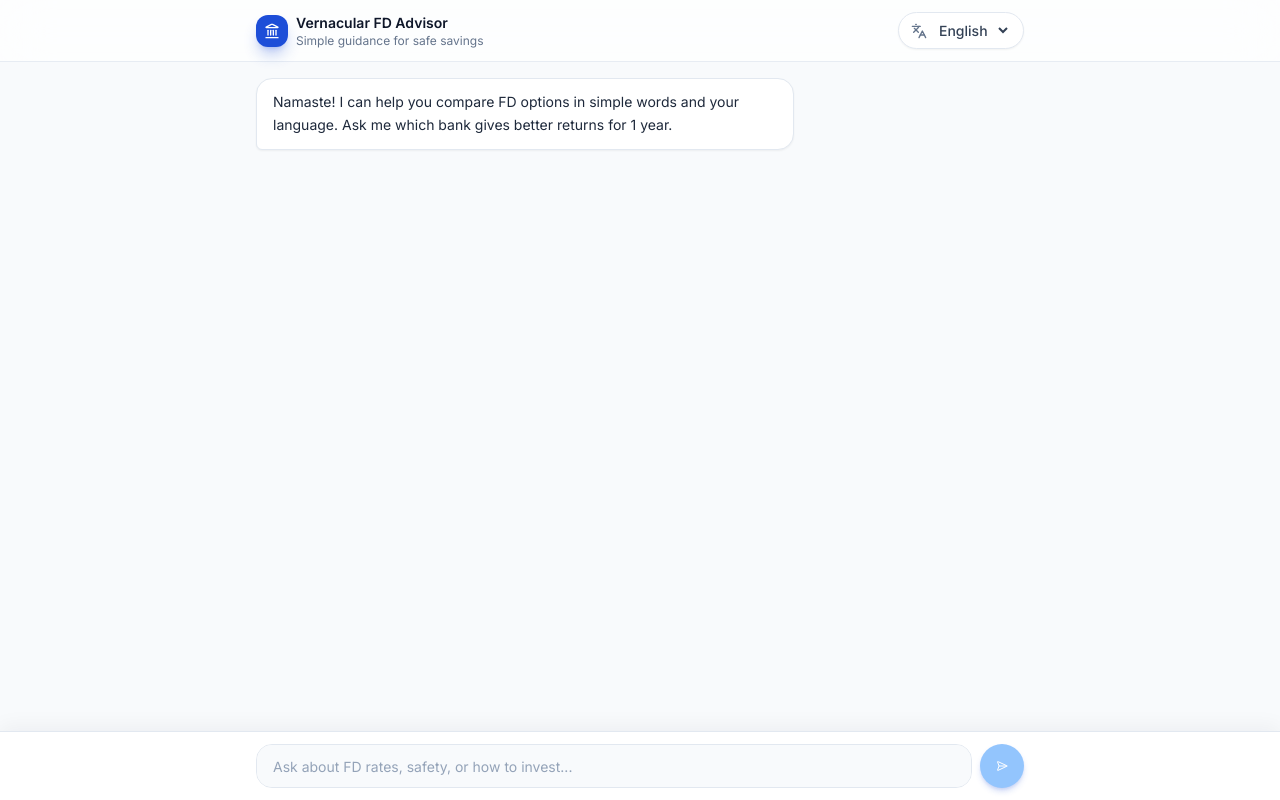
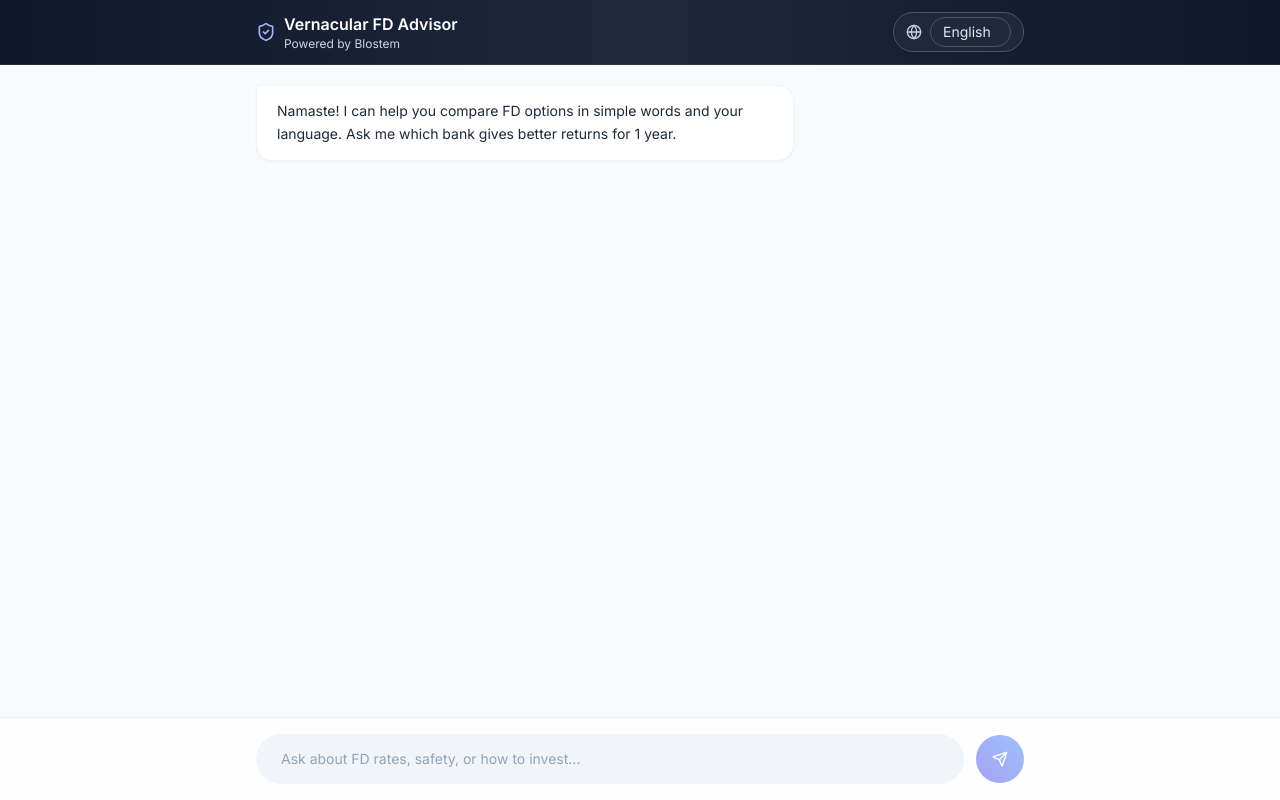
Before and after one commit to aditya-2441/FD, a Next.js app: page / in a window 1280 px wide. Built offline with nearby package versions, Linux system fonts and the light colour scheme.

Commit message:
Updated UI

```diff
--- a/src/components/chat/ChatHeader.tsx
+++ b/src/components/chat/ChatHeader.tsx
@@ -1,4 +1,4 @@
-import { Landmark, Languages } from "lucide-react";
+import { Globe, ShieldCheck } from "lucide-react";
 import type { LanguageOption, SupportedLanguage } from "@/types/chat";
 
 interface ChatHeaderProps {
@@ -9,31 +9,31 @@ interface ChatHeaderProps {
 
 export function ChatHeader({ language, onLanguageChange, languageOptions }: ChatHeaderProps) {
   return (
-    <header className="sticky top-0 z-20 border-b border-slate-200/80 bg-white/70 px-4 py-3 backdrop-blur-xl">
+    <header className="sticky top-0 z-20 border-b border-slate-700/50 bg-gradient-to-r from-slate-900 via-slate-800 to-slate-900 px-4 py-3 text-white">
       <div className="mx-auto flex w-full max-w-3xl items-center justify-between gap-3">
         <div className="flex items-center gap-2">
-          <div className="rounded-xl bg-blue-700 p-2 text-white shadow-lg shadow-blue-700/30">
-            <Landmark className="size-4" />
-          </div>
+          <ShieldCheck className="size-4 text-indigo-300 sm:size-5" />
           <div>
-            <p className="text-sm font-semibold text-slate-900">Vernacular FD Advisor</p>
-            <p className="text-xs text-slate-500">Simple guidance for safe savings</p>
+            <p className="text-sm font-semibold sm:text-base">Vernacular FD Advisor</p>
+            <p className="text-xs text-slate-300">Powered by Blostem</p>
           </div>
         </div>
-        <label className="flex items-center gap-2 rounded-full border border-slate-200 bg-white px-3 py-2 text-sm shadow-sm">
-          <Languages className="size-4 text-slate-500" />
+        <label className="flex items-center gap-2 rounded-full border border-slate-600 bg-slate-800 px-3 py-1 text-sm text-slate-200 shadow-sm">
+          <Globe className="size-4 text-slate-300" />
+          <div className="relative">
           <select
             value={language}
             onChange={(event) => onLanguageChange(event.target.value as SupportedLanguage)}
-            className="bg-transparent text-sm font-medium text-slate-700 outline-none"
+            className="cursor-pointer appearance-none rounded-full border border-slate-600 bg-slate-800 px-3 py-1 text-sm text-slate-200 focus:ring-2 focus:ring-indigo-500 focus:outline-none"
             aria-label="Select language"
           >
             {languageOptions.map((option) => (
-              <option key={option.code} value={option.code}>
+              <option key={option.code} value={option.code} className="text-slate-900">
                 {option.label}
               </option>
             ))}
           </select>
+          </div>
         </label>
       </div>
     </header>
--- a/src/components/chat/ChatInput.tsx
+++ b/src/components/chat/ChatInput.tsx
@@ -1,6 +1,5 @@
-import { FormEvent, useEffect, useRef } from "react";
-import { SendHorizontal } from "lucide-react";
-import { Button } from "@/components/ui/Button";
+import type { FormEvent } from "react";
+import { Send } from "lucide-react";
 
 interface ChatInputProps {
   value: string;
@@ -10,15 +9,7 @@ interface ChatInputProps {
 }
 
 export function ChatInput({ value, onChange, onSend, disabled = false }: ChatInputProps) {
-  const textareaRef = useRef<HTMLTextAreaElement>(null);
-
-  useEffect(() => {
-    if (!textareaRef.current) {
-      return;
-    }
-    textareaRef.current.style.height = "auto";
-    textareaRef.current.style.height = `${Math.min(textareaRef.current.scrollHeight, 144)}px`;
-  }, [value]);
+  const isSubmitDisabled = disabled || !value.trim();
 
   async function handleSubmit(event: FormEvent<HTMLFormElement>) {
     event.preventDefault();
@@ -26,20 +17,24 @@ export function ChatInput({ value, onChange, onSend, disabled = false }: ChatInp
   }
 
   return (
-    <div className="sticky bottom-0 z-20 border-t border-slate-200 bg-white px-4 py-3 shadow-[0_-4px_20px_rgba(15,23,42,0.05)]">
-      <form onSubmit={handleSubmit} className="mx-auto flex w-full max-w-3xl items-end gap-2">
-        <textarea
-          ref={textareaRef}
+    <div className="sticky bottom-0 z-20 border-t border-slate-200/60 bg-white/80 p-4 backdrop-blur-md">
+      <form onSubmit={handleSubmit} className="mx-auto flex w-full max-w-3xl items-center gap-3">
+        <input
+          type="text"
           value={value}
           onChange={(event) => onChange(event.target.value)}
           placeholder="Ask about FD rates, safety, or how to invest..."
-          className="max-h-36 min-h-11 flex-1 resize-none rounded-2xl border border-slate-200 bg-slate-50 px-4 py-3 text-sm text-slate-800 outline-none ring-blue-400 placeholder:text-slate-400 focus:ring-2"
-          rows={1}
+          className="w-full rounded-full border border-transparent bg-slate-100 px-6 py-3.5 text-sm text-slate-800 placeholder:text-slate-400 outline-none transition-all duration-300 focus:border-indigo-300 focus:bg-white focus:ring-4 focus:ring-indigo-500/10 disabled:cursor-not-allowed disabled:opacity-70"
           disabled={disabled}
         />
-        <Button type="submit" disabled={disabled || !value.trim()} className="size-11 rounded-2xl p-0">
-          <SendHorizontal className="size-4" />
-        </Button>
+        <button
+          type="submit"
+          disabled={isSubmitDisabled}
+          className="flex h-12 w-12 shrink-0 items-center justify-center rounded-full bg-gradient-to-tr from-indigo-600 to-blue-500 text-white transition-all duration-200 hover:-translate-y-0.5 hover:shadow-lg hover:shadow-indigo-500/30 active:translate-y-0 disabled:cursor-not-allowed disabled:opacity-50"
+          aria-label="Send message"
+        >
+          <Send className="size-4" />
+        </button>
       </form>
     </div>
   );
--- a/src/components/chat/MessageBubble.tsx
+++ b/src/components/chat/MessageBubble.tsx
@@ -1,6 +1,3 @@
-"use client";
-
-import { motion } from "framer-motion";
 import type { ChatMessage } from "@/types/chat";
 
 interface MessageBubbleProps {
@@ -11,21 +8,16 @@ export function MessageBubble({ message }: MessageBubbleProps) {
   const isUser = message.role === "user";
 
   return (
-    <motion.div
-      initial={{ opacity: 0, y: 10 }}
-      animate={{ opacity: 1, y: 0 }}
-      transition={{ duration: 0.2, ease: "easeOut" }}
-      className={`flex ${isUser ? "justify-end" : "justify-start"}`}
-    >
+    <div className={`flex ${isUser ? "justify-end" : "justify-start"}`}>
       <div
-        className={`max-w-[85%] rounded-2xl px-4 py-3 text-sm leading-relaxed shadow-sm md:max-w-[70%] ${
+        className={`max-w-[85%] px-5 py-3.5 text-sm leading-relaxed md:max-w-[70%] ${
           isUser
-            ? "rounded-br-md bg-blue-700 text-white shadow-blue-700/20"
-            : "rounded-bl-md border border-slate-200 bg-white text-slate-800"
+            ? "rounded-2xl rounded-tr-sm bg-gradient-to-tr from-indigo-600 to-blue-500 text-white shadow-md shadow-indigo-500/20"
+            : "rounded-2xl rounded-tl-sm border border-slate-100 bg-white text-slate-800 shadow-sm"
         }`}
       >
         {message.content}
       </div>
-    </motion.div>
+    </div>
   );
 }
--- a/src/components/chat/MessageList.tsx
+++ b/src/components/chat/MessageList.tsx
@@ -1,6 +1,5 @@
 import type { RefObject } from "react";
 import type { ChatMessage } from "@/types/chat";
-import { LoaderDots } from "@/components/ui/LoaderDots";
 import { MessageBubble } from "@/components/chat/MessageBubble";
 
 interface MessageListProps {
@@ -11,18 +10,19 @@ interface MessageListProps {
 
 export function MessageList({ messages, isTyping, listEndRef }: MessageListProps) {
   return (
-    <div className="flex-1 overflow-y-auto px-4 py-4">
-      <div className="mx-auto flex w-full max-w-3xl flex-col gap-3">
+    <div className="flex-1 overflow-y-auto bg-[#F8FAFC] px-4 py-5">
+      <div className="mx-auto flex w-full max-w-3xl flex-col space-y-6">
         {messages.map((message) => (
           <MessageBubble key={message.id} message={message} />
         ))}
 
         {isTyping && (
           <div className="flex justify-start">
-            <div className="rounded-2xl rounded-bl-md border border-slate-200 bg-white px-4 py-3 shadow-sm">
-              <div className="flex items-center gap-2 text-sm text-slate-500">
-                <LoaderDots />
-                typing...
+            <div className="rounded-2xl rounded-tl-sm border border-slate-100 bg-white px-5 py-3.5 shadow-sm">
+              <div className="flex items-center gap-1.5">
+                <span className="size-2 rounded-full bg-slate-400 animate-bounce [animation-delay:-0.3s]" />
+                <span className="size-2 rounded-full bg-slate-400 animate-bounce [animation-delay:-0.15s]" />
+                <span className="size-2 rounded-full bg-slate-400 animate-bounce" />
               </div>
             </div>
           </div>
```
